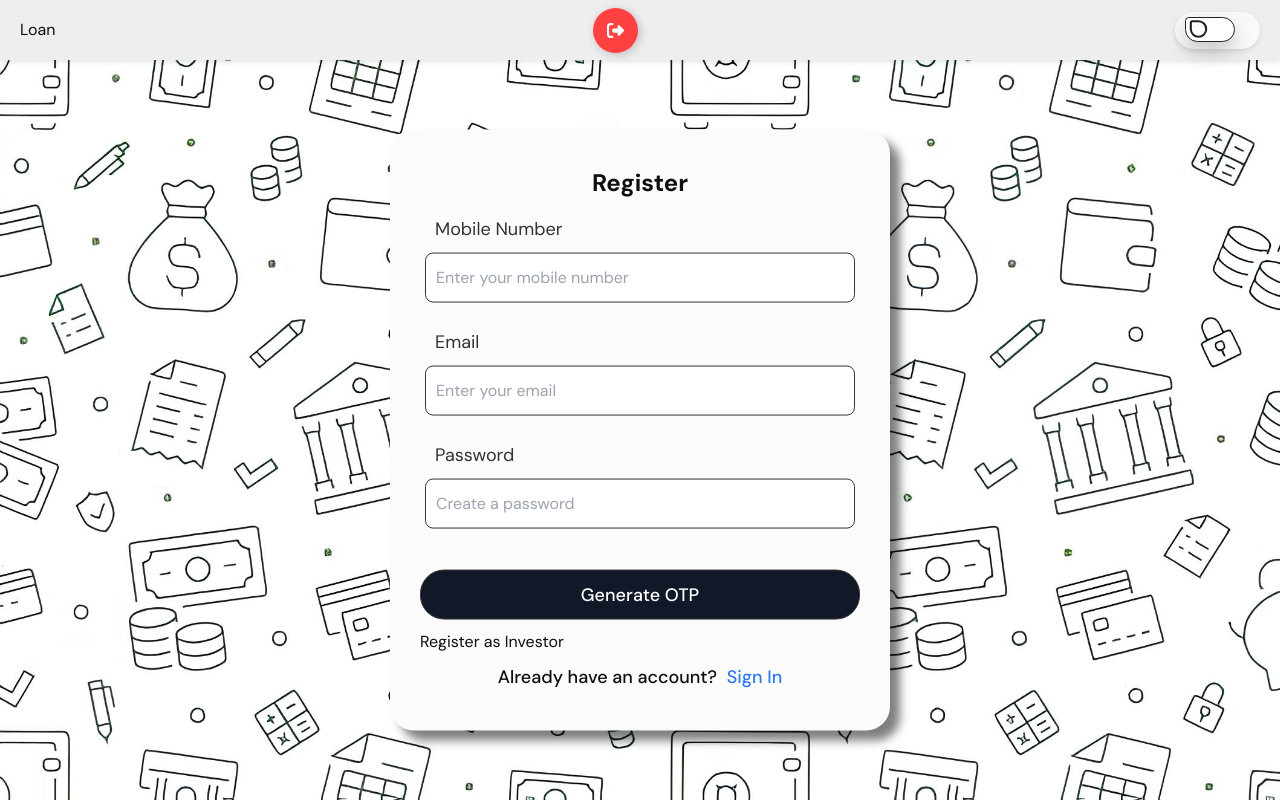
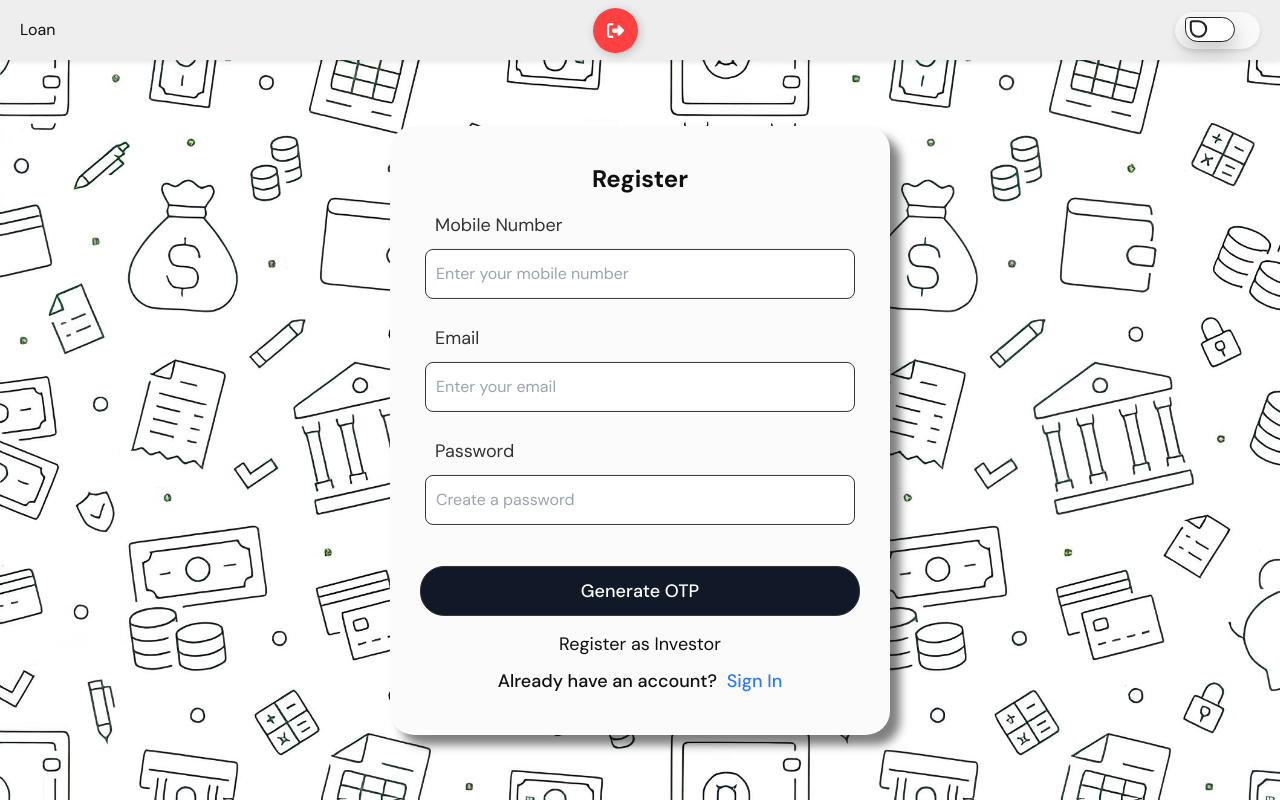
Before and after one commit to jkcsoftwaresllp/LoanApp_Client, a React (Vite) app: page /register in a window 1280 px wide. Built offline with nearby package versions, Linux system fonts and the light colour scheme.

Commit message:
fixed ui

```diff
--- a/src/pages/Register.jsx
+++ b/src/pages/Register.jsx
@@ -155,7 +155,7 @@ const Register = () => {
                 <>
                   <div
                     onClick={() => setIsInvestor(!isInvestor)}
-                    className={style.investorButton}
+                    className={style.p}
                   >
                     {isInvestor
                       ? "Switch to User Register"
```
